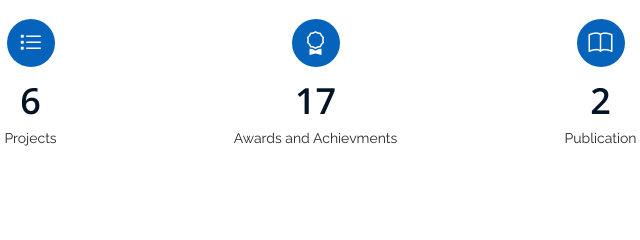
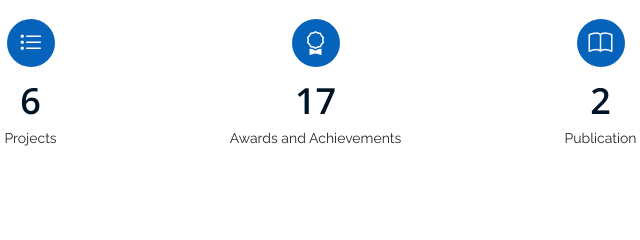
Before and after one commit to aufabdllh/aufabdllh.github.io, a plain HTML site: page index.html in a window 1280 px wide. Shown: the part 1700-1940 px from the top of the page, 232-872 px from the left. Drawn offline with nearby package versions, Linux system fonts and the light colour scheme.

```diff
--- a/index.html
+++ b/index.html
@@ -243,7 +243,7 @@
                   data-purecounter-duration="1"
                   class="purecounter"
                 ></span>
-                <p>Awards and Achievments</p>
+                <p>Awards and Achievements</p>
               </div>
             </div>
 
```
